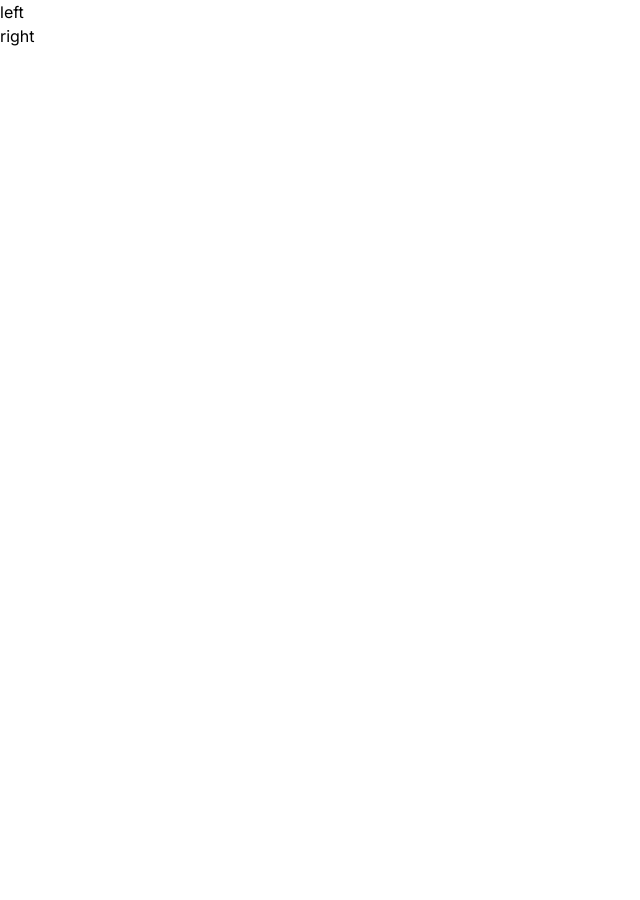
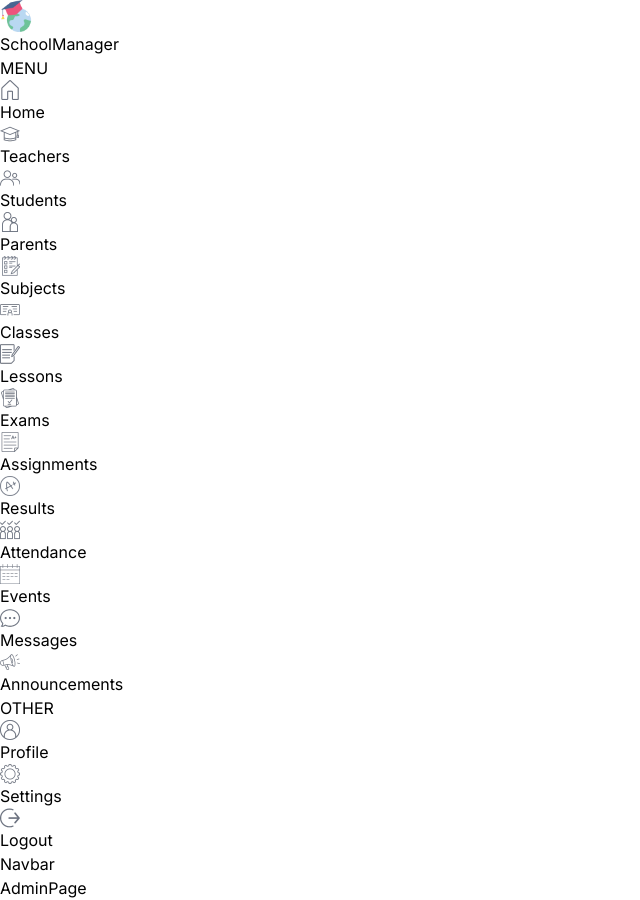
Before and after one commit to rBujar/SchoolManagement, a Next.js app in the folder schoolmanager/: page /admin in a window 1280 px wide. Shown: the whole page, without its empty margins (0-640 px from the left). Before the commit the page ends 800 px from the top, so only its background shows below. Built offline with nearby package versions, Linux system fonts and the light colour scheme.

Commit message:
created the menu design

```diff
--- a/schoolmanager/src/app/(dashboard)/layout.tsx
+++ b/schoolmanager/src/app/(dashboard)/layout.tsx
@@ -1,14 +1,29 @@
+import Menu from "@/components/Menu";
+import Navbar from "@/components/Navbar";
+import Image from "next/image";
+import Link from "next/link";
+
 export default function DashboardLayout({
   children,
 }: Readonly<{
   children: React.ReactNode;
 }>) {
   return (
-      <div className="h-screen flex">
-        {/* LEFT */}
-        <div className="w-[14%] md:w-[8%] lg:w-[16%] xl:w-[14%] bg-red-200">left</div>
-        {/* RIGHT */}
-        <div className="w-[86%] md:w-[96%] lg:w-[84%] xl:w-[86%] bg-blue-200">right</div>
-        </div>
+    <div className="h-screen flex">
+      {/* LEFT */}
+      <div className="w-[14%] md:w-[8%] lg:w-[16%] xl:w-[14%]  p-4">
+        <Link href="/" className="flex items-center justify-center lg:justify-start gap-2">
+          <Image src="/logo.png" alt="logo" width={32} height={32} />
+          <span className="hidden lg:block"> SchoolManager</span>
+        </Link>
+        <Menu />
+
+      </div>
+      {/* RIGHT */}
+      <div className="w-[86%] md:w-[96%] lg:w-[84%] xl:w-[86%] bg-[#F7F8FA] overflow-scroll">
+        <Navbar />
+        {children}
+      </div>
+    </div>
   );
 }
--- /dev/null
+++ b/schoolmanager/src/components/Menu.tsx
@@ -0,0 +1,138 @@
+import Image from "next/image";
+import Link from "next/link";
+
+const menuItems = [
+    {
+        title: "MENU",
+        items: [
+            {
+                icon: "/home.png",
+                label: "Home",
+                href: "/",
+                visible: ["admin", "teacher", "student", "parent"],
+            },
+            {
+                icon: "/teacher.png",
+                label: "Teachers",
+                href: "/list/teachers",
+                visible: ["admin", "teacher"],
+            },
+            {
+                icon: "/student.png",
+                label: "Students",
+                href: "/list/students",
+                visible: ["admin", "teacher"],
+            },
+            {
+                icon: "/parent.png",
+                label: "Parents",
+                href: "/list/parents",
+                visible: ["admin", "teacher"],
+            },
+            {
+                icon: "/subject.png",
+                label: "Subjects",
+                href: "/list/subjects",
+                visible: ["admin"],
+            },
+            {
+                icon: "/class.png",
+                label: "Classes",
+                href: "/list/classes",
+                visible: ["admin", "teacher"],
+            },
+            {
+                icon: "/lesson.png",
+                label: "Lessons",
+                href: "/list/lessons",
+                visible: ["admin", "teacher"],
+            },
+            {
+                icon: "/exam.png",
+                label: "Exams",
+                href: "/list/exams",
+                visible: ["admin", "teacher", "student", "parent"],
+            },
+            {
+                icon: "/assignment.png",
+                label: "Assignments",
+                href: "/list/assignments",
+                visible: ["admin", "teacher", "student", "parent"],
+            },
+            {
+                icon: "/result.png",
+                label: "Results",
+                href: "/list/results",
+                visible: ["admin", "teacher", "student", "parent"],
+            },
+            {
+                icon: "/attendance.png",
+                label: "Attendance",
+                href: "/list/attendance",
+                visible: ["admin", "teacher", "student", "parent"],
+            },
+            {
+                icon: "/calendar.png",
+                label: "Events",
+                href: "/list/events",
+                visible: ["admin", "teacher", "student", "parent"],
+            },
+            {
+                icon: "/message.png",
+                label: "Messages",
+                href: "/list/messages",
+                visible: ["admin", "teacher", "student", "parent"],
+            },
+            {
+                icon: "/announcement.png",
+                label: "Announcements",
+                href: "/list/announcements",
+                visible: ["admin", "teacher", "student", "parent"],
+            },
+        ],
+    },
+    {
+        title: "OTHER",
+        items: [
+            {
+                icon: "/profile.png",
+                label: "Profile",
+                href: "/profile",
+                visible: ["admin", "teacher", "student", "parent"],
+            },
+            {
+                icon: "/setting.png",
+                label: "Settings",
+                href: "/settings",
+                visible: ["admin", "teacher", "student", "parent"],
+            },
+            {
+                icon: "/logout.png",
+                label: "Logout",
+                href: "/logout",
+                visible: ["admin", "teacher", "student", "parent"],
+            },
+        ],
+    },
+];
+
+const Menu = () => {
+    return (
+        <div className='mt-4 text-sm'>
+            {menuItems.map(i => (
+                <div className="flex flex-col gap-2" key={i.title}>
+                    <span className="hidden lg:block text-gray-400 font-light my-4">{i.title}</span>
+                    {i.items.map(item =>
+                        <Link href={item.href} key={item.label}
+                        className="flex items-center justify-center lg:justify-end gap-4 text-gray-500 py-2">
+                            <Image src={item.icon} alt="" width={20} height={20} />
+                            <span className="hidden lg:block ">{item.label}</span>
+                        </Link>
+                    )}
+                </div>
+            ))}
+        </div>
+    );
+};
+
+export default Menu;
--- /dev/null
+++ b/schoolmanager/src/components/Navbar.tsx
@@ -0,0 +1,7 @@
+const Navbar = () => {
+  return (
+    <div className=''>Navbar</div>
+  );
+};
+
+export default Navbar;
```
